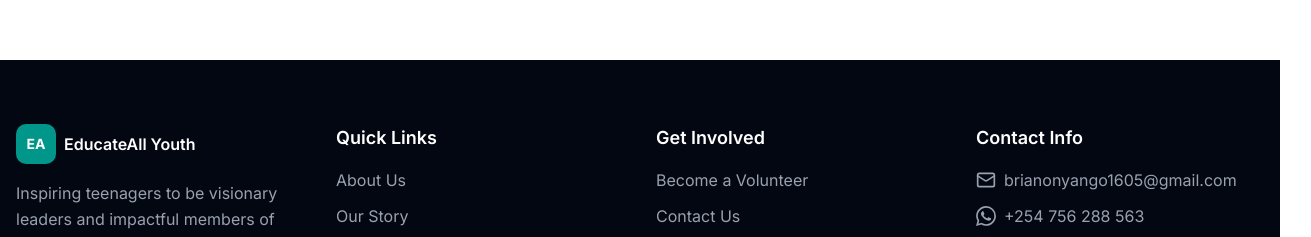
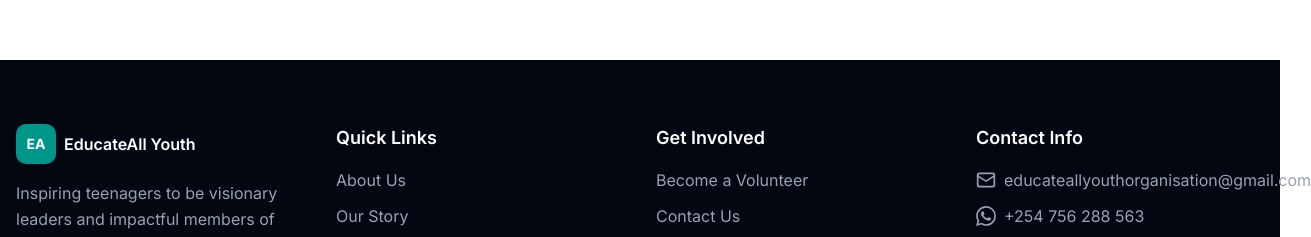
Before and after one commit to Iscolevv/educateallyouth, a Next.js app: page / in a window 1280 px wide. Shown: the part 9350-9587 px from the top of the page, 1311 px wide, since content can reach past the window. Built offline with nearby package versions, Linux system fonts and the light colour scheme; no server answers; the database is empty.

Commit message:
feat: update footer email to organization address
Change footer email to professional organization address.

Co-authored-by: levis mokaya <174060031+Iscolevv@users.noreply.github.com>

```diff
--- a/app/page.tsx
+++ b/app/page.tsx
@@ -761,7 +761,7 @@ export default async function HomePage() {
             </a>
 
             <a
-              href="mailto:brianonyango1605@gmail.com"
+              href="mailto:educateallyouthorganisation@gmail.com"
               className="flex items-center gap-2 px-6 py-3 bg-red-600 text-white rounded-lg hover:bg-red-700 transition-colors"
             >
               <Mail className="w-5 h-5" />
@@ -879,7 +879,7 @@ export default async function HomePage() {
               <div className="space-y-3 text-gray-400">
                 <p className="flex items-start gap-2">
                   <Mail className="w-5 h-5 mt-0.5 flex-shrink-0" />
-                  <span>brianonyango1605@gmail.com</span>
+                  <span>educateallyouthorganisation@gmail.com</span>
                 </p>
                 <p className="flex items-start gap-2">
                   <svg className="w-5 h-5 mt-0.5 flex-shrink-0" fill="currentColor" viewBox="0 0 24 24">
@@ -908,7 +908,7 @@ export default async function HomePage() {
                   </svg>
                 </a>
                 <a
-                  href="mailto:brianonyango1605@gmail.com"
+                  href="mailto:educateallyouthorganisation@gmail.com"
                   className="text-gray-400 hover:text-white transition-colors"
                 >
                   <Mail className="w-5 h-5" />
```
